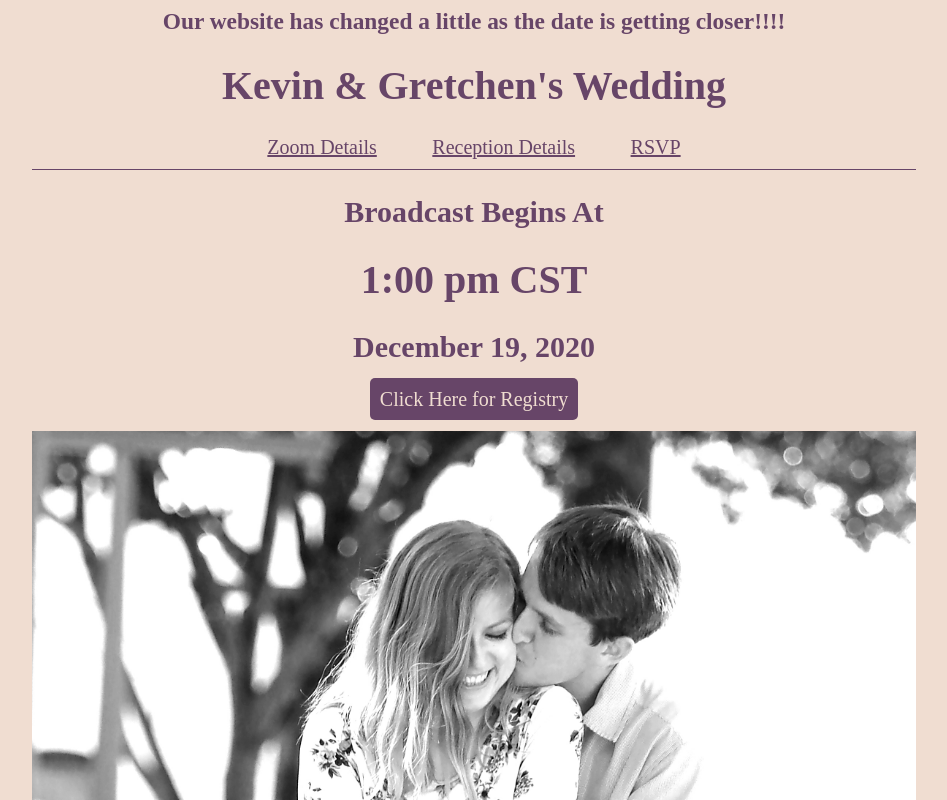
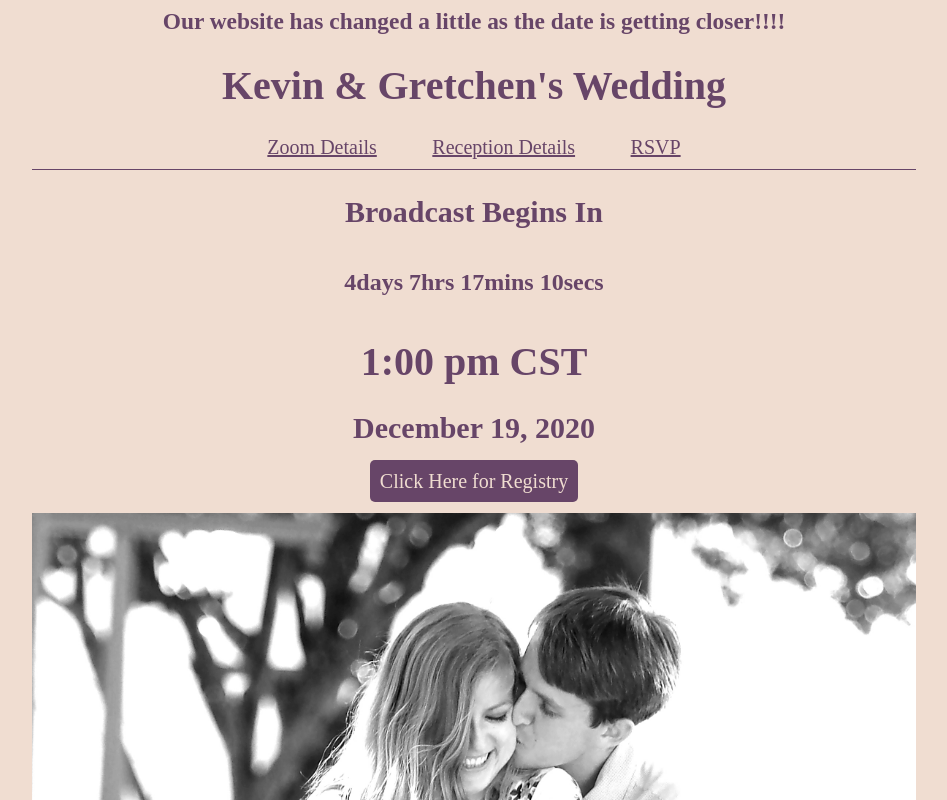
Before and after one commit to kmkinney/kmkinney.github.io, a plain HTML site: page index.html in a window 1280 px wide. Shown: the top 800 px of the page, without its empty margins (166-1113 px from the left). Drawn offline with Linux system fonts and the light colour scheme.

Commit message:
added timer and rsvp button

```diff
--- a/index.html
+++ b/index.html
@@ -2,6 +2,38 @@
 <html>
 <head>
 	<link rel="stylesheet" href="style.css"></link>
+	<script>
+		var end = new Date('12/19/2020 1:00 PM');
+
+			var _second = 1000;
+			var _minute = _second * 60;
+			var _hour = _minute * 60;
+			var _day = _hour * 24;
+			var timer;
+
+			function showRemaining() {
+				var now = new Date();
+				var distance = end - now;
+				if (distance < 0) {
+
+					clearInterval(timer);
+					document.getElementById('countdown').innerHTML = 'EXPIRED!';
+
+					return;
+				}
+				var days = Math.floor(distance / _day);
+				var hours = Math.floor((distance % _day) / _hour);
+				var minutes = Math.floor((distance % _hour) / _minute);
+				var seconds = Math.floor((distance % _minute) / _second);
+
+				document.getElementById('countdown').innerHTML = days + 'days ';
+				document.getElementById('countdown').innerHTML += hours + 'hrs ';
+				document.getElementById('countdown').innerHTML += minutes + 'mins ';
+				document.getElementById('countdown').innerHTML += seconds + 'secs';
+			}
+
+			timer = setInterval(showRemaining, 1000);
+		</script>
 </head>
 <body>
 	<center>
@@ -15,9 +47,11 @@
 			<a href="rsvp.html" class="nav">RSVP</a>
 		</div>
 		<hr></hr>
-		<h2>Broadcast Begins At</h2>
+		<h2>Broadcast Begins In</h2>
+		<div id="countdown"></div>
 		<h1>1:00 pm CST</h1>
 		<h2>December 19, 2020</h2>
+
 		<!--h2>ZOOM LINK</h2>
 		<a href="https://us04web.zoom.us/j/2974906901?pwd=QkMvaTIwZ2lJR2w5RUZhY0U3MVBCUT09" class="button">Click to Join</a>
 		</br>
--- a/style.css
+++ b/style.css
@@ -21,6 +21,13 @@ a.button{
 a.button:hover{
 	background-color: #835985;
 }
+#countdown{
+	padding-top: 15px;
+	padding-bottom: 15px;
+	color: #674568;
+	font-weight: bold;
+	font-size: larger;
+}
 #image{
 	align-items: center;
 	margin-top: 20px;
```
Also changed, not shown: reception.html (+5 -0 lines).
